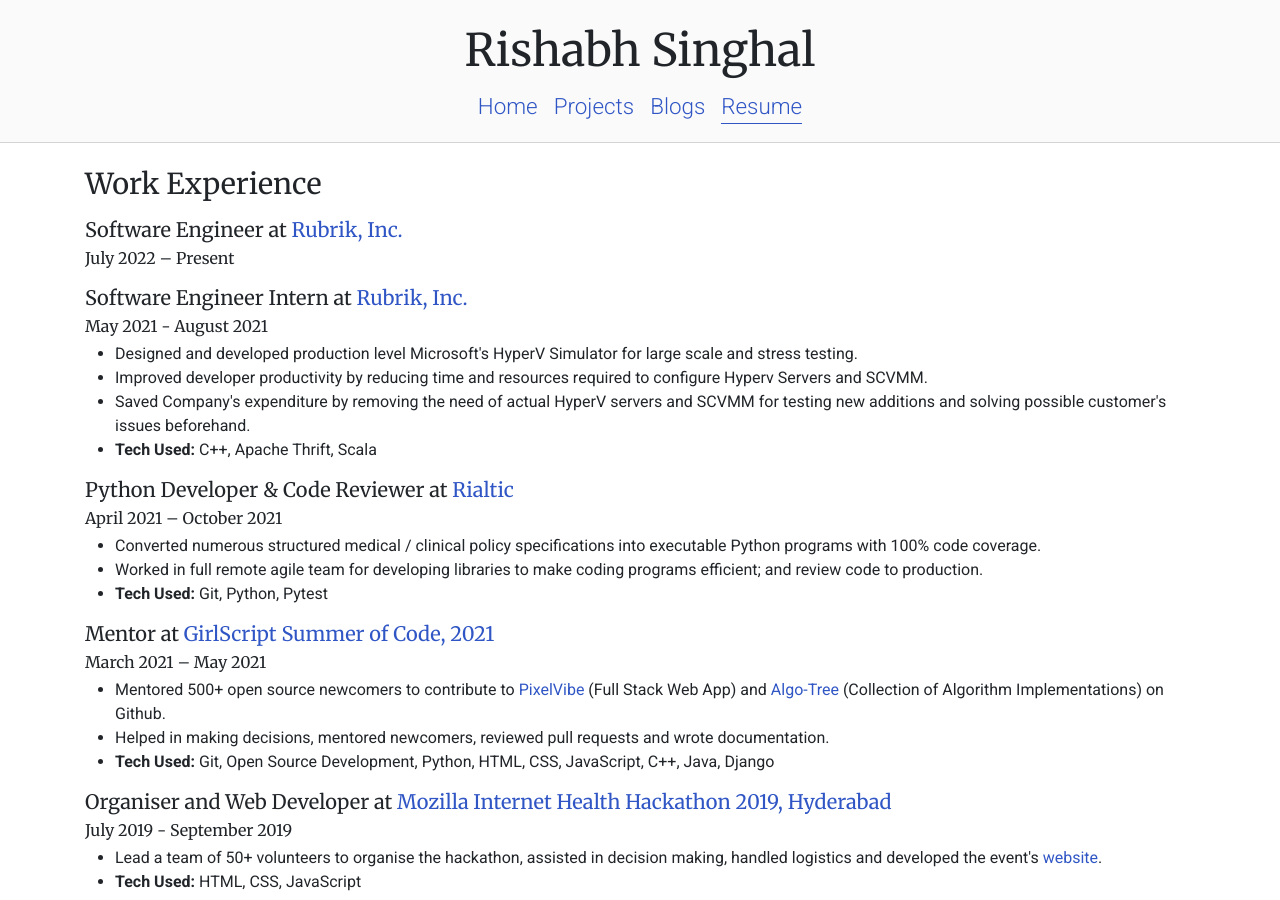
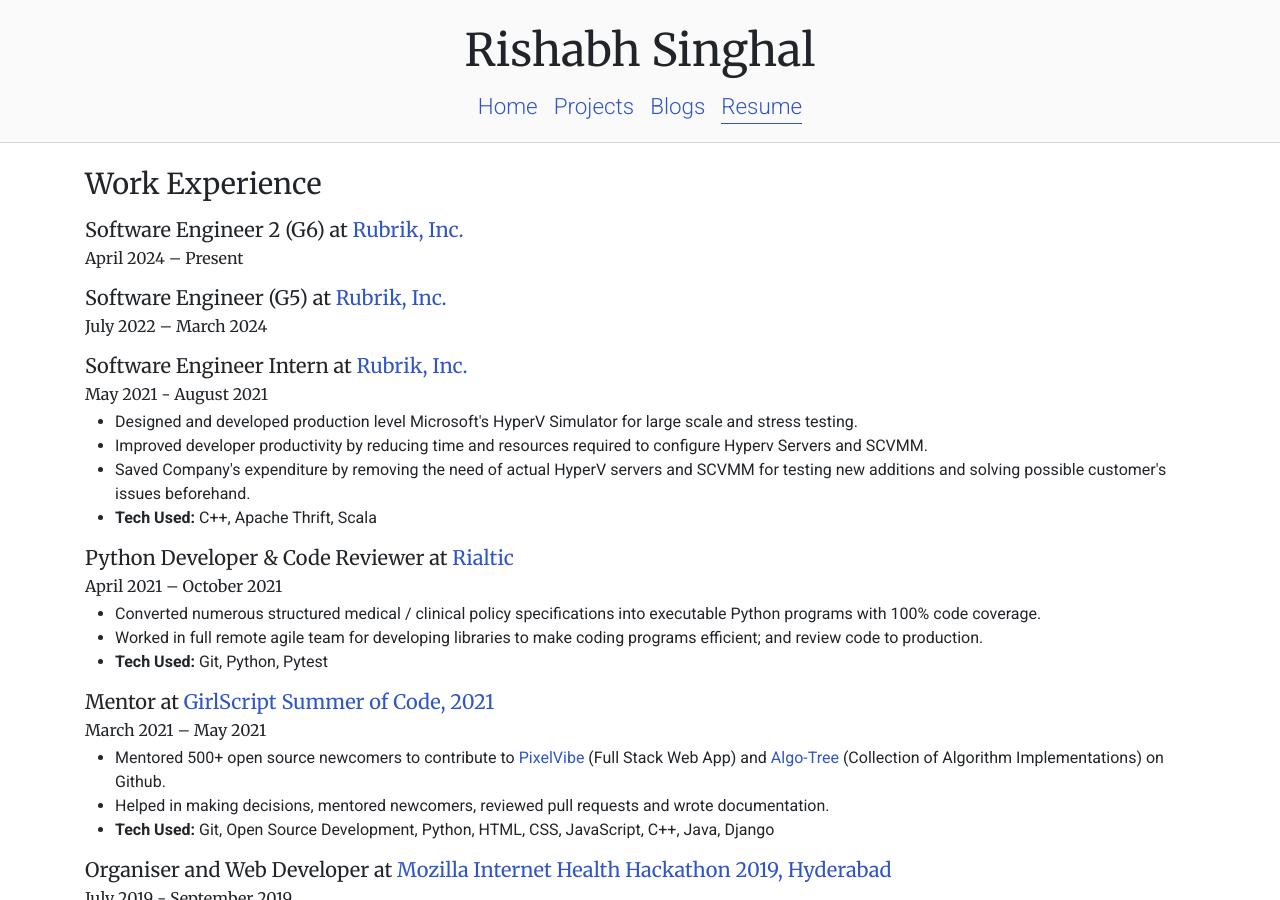
Before and after one commit to rish-singhal/rish-singhal.github.io, a Jekyll site: the page built from pages/resume.html, in a window 1280 px wide and 900 px high. Built offline with Jekyll 4.4.1, drawn with Linux system fonts in a browser that asks for light colours; nearby versions of some CDN libraries.

Commit message:
Update resume to latest

```diff
--- a/pages/index.html
+++ b/pages/index.html
@@ -9,7 +9,7 @@
   <div class="row">
     <section class="col-md-8 col-xl-9">
       <p>
-        I am a Software Engineer at Rubrik, Inc.
+        I am a Software Engineer 2 at Rubrik, Inc.
       </p>
     </section>
     <section class="col-md-4 col-xl-3">
--- a/pages/resume.html
+++ b/pages/resume.html
@@ -8,9 +8,14 @@
   <h2>Work Experience</h2>
 
   <h4>
-    Software Engineer at <a href="https://www.rubrik.com">Rubrik, Inc.</a>
+    Software Engineer 2 (G6) at <a href="https://www.rubrik.com">Rubrik, Inc.</a>
   </h4>
-  <p class="dates">July 2022 – Present</p>
+  <p class="dates">April 2024 – Present</p>
+
+  <h4>
+    Software Engineer (G5) at <a href="https://www.rubrik.com">Rubrik, Inc.</a>
+  </h4>
+  <p class="dates">July 2022 – March 2024</p>
 
   <h4>
     Software Engineer Intern at <a href="https://www.rubrik.com">Rubrik, Inc.</a>
```
